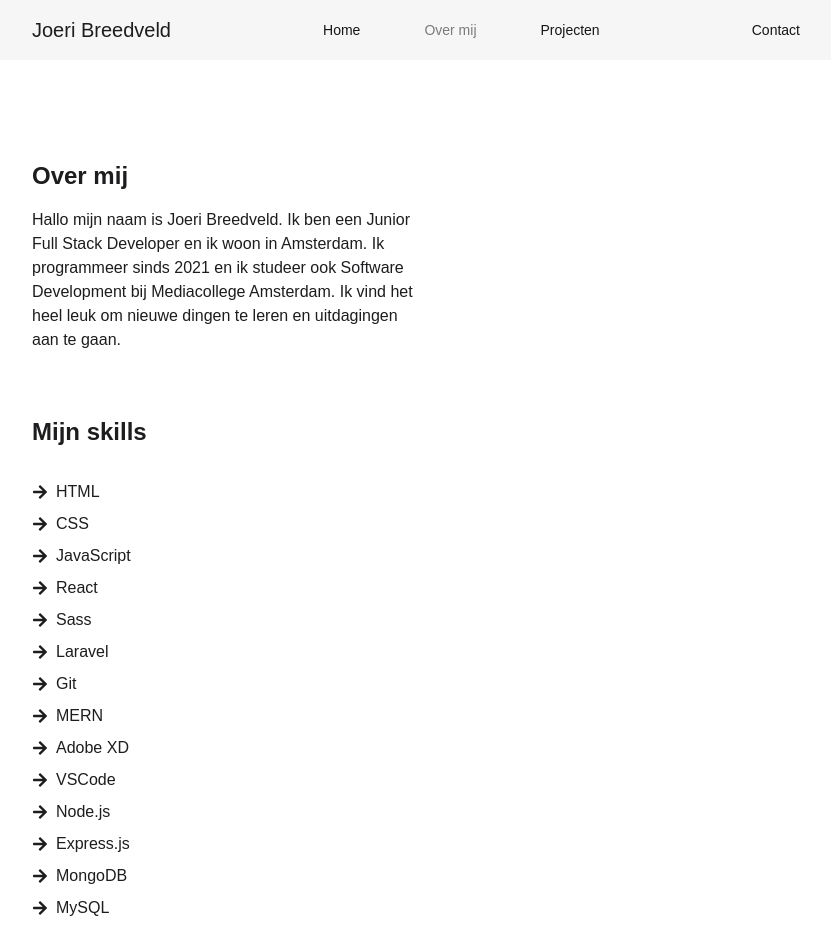
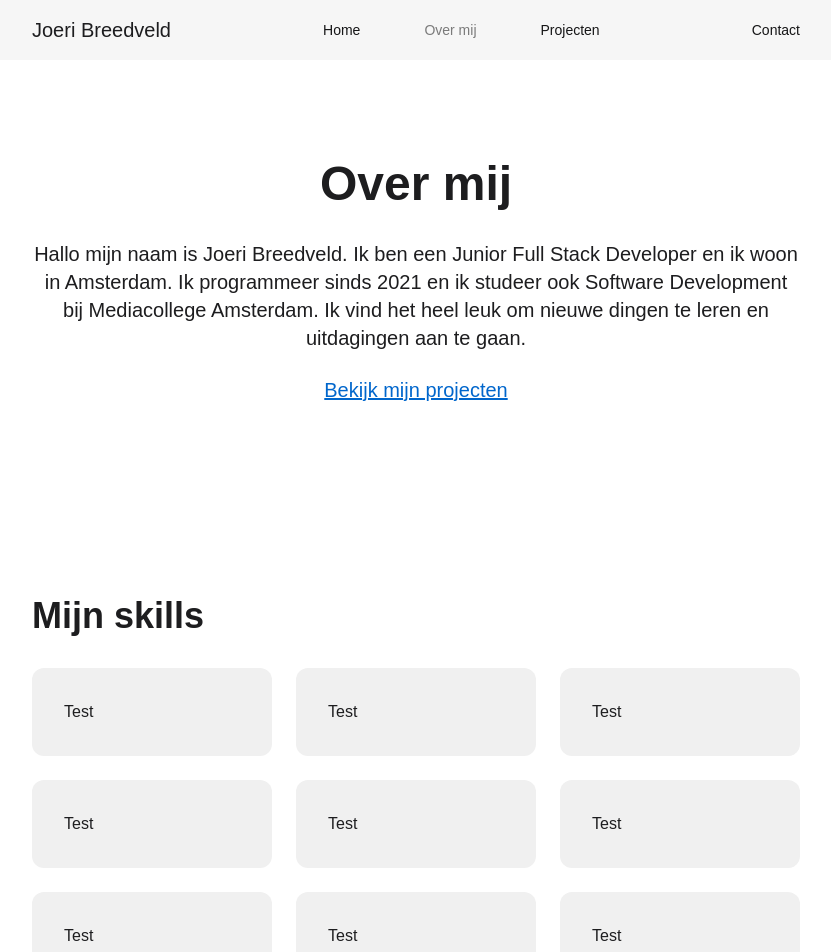
Before and after one commit to joeribreedveld/portfolio-website-v4, a Next.js app: page /about in a window 1280 px wide. Shown: the top 952 px of the page, without its empty margins (224-1055 px from the left). Built offline with nearby package versions, Linux system fonts and the light colour scheme.

Commit message:
feat(about): change colors, change content, add projects link, change skills layout, change heading size, change blue color and change home hier link

```diff
--- a/pages/about.tsx
+++ b/pages/about.tsx
@@ -1,67 +1,38 @@
 // Imports
 import type { NextPage } from "next"
 import { FaArrowRight } from "react-icons/fa"
+import Link from "next/link"
 
 // Functions
 const About: NextPage = () => {
 	return (
-		<div className='page-padding-x page-padding-y flex flex-col gap-16'>
-			<section>
-				<h2 className='text-2xl font-bold pb-4 text-primary'>Over mij</h2>
-				<p className='md:w-2/4'>
+		<div className='page-padding-x page-padding-y flex flex-col gap-48'>
+			<section className='flex justify-center flex-col text-center'>
+				<h2 className='text-5xl font-bold pb-8 text-primary'>Over mij</h2>
+				<p className='text-xl pb-6'>
 					Hallo mijn naam is Joeri Breedveld. Ik ben een Junior Full Stack Developer en ik woon in Amsterdam. Ik programmeer sinds 2021 en ik studeer ook Software Development bij
 					Mediacollege Amsterdam. Ik vind het heel leuk om nieuwe dingen te leren en uitdagingen aan te gaan.
 				</p>
+				<Link href='/about'>
+					<a className='text-xl text-blue underline'>Bekijk mijn projecten</a>
+				</Link>
 			</section>
-			<section>
-				<h2 className='text-2xl font-bold pb-8 text-primary'>Mijn skills</h2>
-				<ul className='flex flex-col gap-2 flex-wrap'>
-					<li className='flex items-center gap-2'>
-						<FaArrowRight className='text-secondary' /> HTML
-					</li>
-					<li className='flex items-center gap-2'>
-						<FaArrowRight className='text-secondary' /> CSS
-					</li>
-					<li className='flex items-center gap-2'>
-						<FaArrowRight className='text-secondary' /> JavaScript
-					</li>
-					<li className='flex items-center gap-2'>
-						<FaArrowRight className='text-secondary' /> React
-					</li>
-					<li className='flex items-center gap-2'>
-						<FaArrowRight className='text-secondary' /> Sass
-					</li>
-					<li className='flex items-center gap-2'>
-						<FaArrowRight className='text-secondary' /> Laravel
-					</li>
-					<li className='flex items-center gap-2'>
-						<FaArrowRight className='text-secondary' /> Git
-					</li>
-					<li className='flex items-center gap-2'>
-						<FaArrowRight className='text-secondary' /> MERN
-					</li>
-					<li className='flex items-center gap-2'>
-						<FaArrowRight className='text-secondary' /> Adobe XD
-					</li>
-					<li className='flex items-center gap-2'>
-						<FaArrowRight className='text-secondary' /> VSCode
-					</li>
-					<li className='flex items-center gap-2'>
-						<FaArrowRight className='text-secondary' /> Node.js
-					</li>
-					<li className='flex items-center gap-2'>
-						<FaArrowRight className='text-secondary' /> Express.js
-					</li>
-					<li className='flex items-center gap-2'>
-						<FaArrowRight className='text-secondary' /> MongoDB
-					</li>
-					<li className='flex items-center gap-2'>
-						<FaArrowRight className='text-secondary' /> MySQL
-					</li>
+			<section className=''>
+				<h2 className='text-4xl font-bold pb-8 text-primary'>Mijn skills</h2>
+				<ul className='grid md:grid-cols-3 md:grid-rows-3 grid-cols-1 grid-rows-9 gap-6'>
+					<div className='bg-gray p-8 rounded-xl'>Test</div>
+					<div className='bg-gray p-8 rounded-xl'>Test</div>
+					<div className='bg-gray p-8 rounded-xl'>Test</div>
+					<div className='bg-gray p-8 rounded-xl'>Test</div>
+					<div className='bg-gray p-8 rounded-xl'>Test</div>
+					<div className='bg-gray p-8 rounded-xl'>Test</div>
+					<div className='bg-gray p-8 rounded-xl'>Test</div>
+					<div className='bg-gray p-8 rounded-xl'>Test</div>
+					<div className='bg-gray p-8 rounded-xl'>Test</div>
 				</ul>
 			</section>
 			<section>
-				<h2 className='text-2xl font-bold pb-8 text-primary'>Werkervaring</h2>
+				<h2 className='text-4xl font-bold pb-8 text-primary'>Werkervaring</h2>
 				<ul className='flex flex-col gap-8'>
 					<li className='flex flex-col gap-2'>
 						<h4 className='text-xl font-bold text-secondary'>Aruna</h4>
--- a/pages/index.tsx
+++ b/pages/index.tsx
@@ -15,7 +15,7 @@ const Home: NextPage = () => {
 				<h1 className='text-4xl text-primary md:text-5xl pb-8 font-bold'>Joeri Breedveld</h1>
 				<p className='pb-8 md:w-3/4 self-center text-xl'>
 					Welkom bij mijn portfolio website! Op deze website kan je informatie vinden over wie ik ben, wat ik doe en wat ik kan. Voor meer informatie of vragen kan je mij altijd via{" "}
-					<span className='text-secondary'>
+					<span className='text-blue'>
 						<Link href='/contact'>
 							<a>hier</a>
 						</Link>
--- a/tailwind.config.js
+++ b/tailwind.config.js
@@ -12,7 +12,7 @@ module.exports = {
 			},
 			colors: {
 				black: "#1D1D1F",
-				blue: "#0077ED",
+				blue: "#0066CC",
 				gray: "#f0f0f0",
 			},
 		},
```
